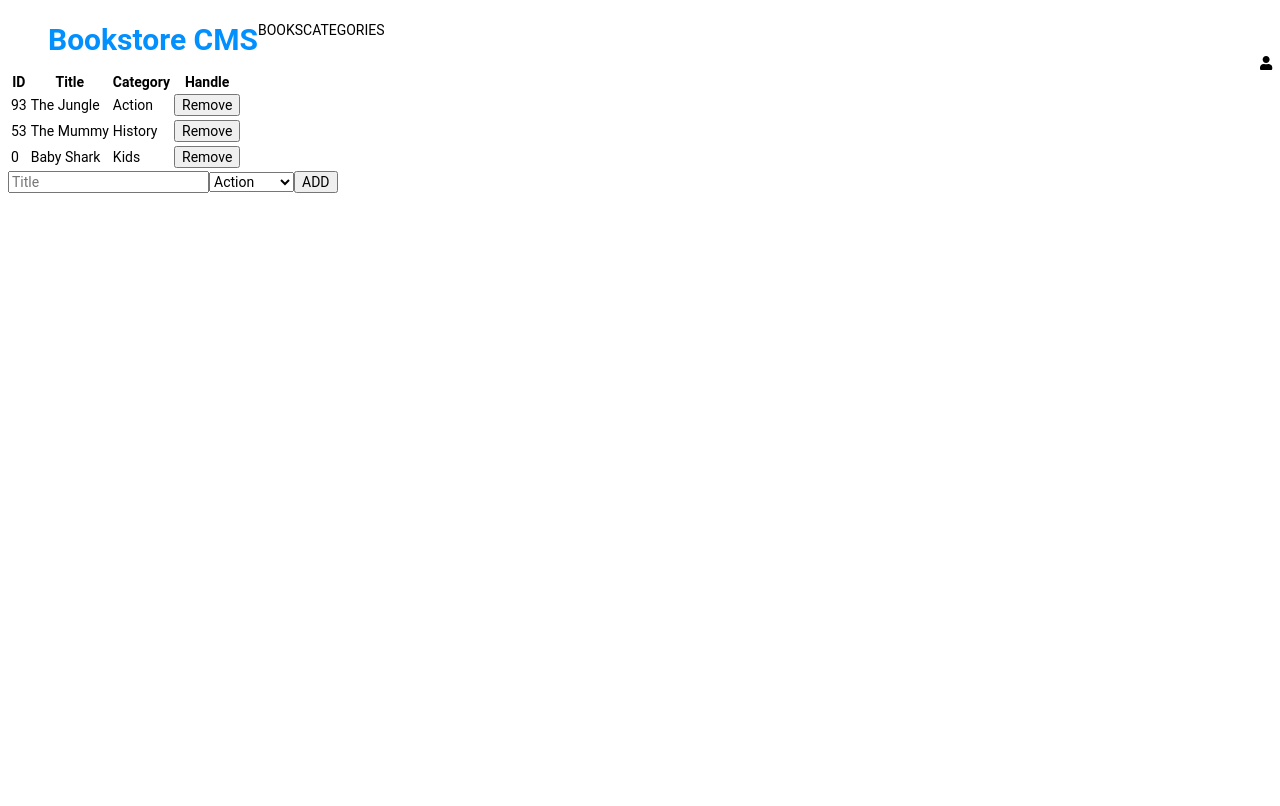
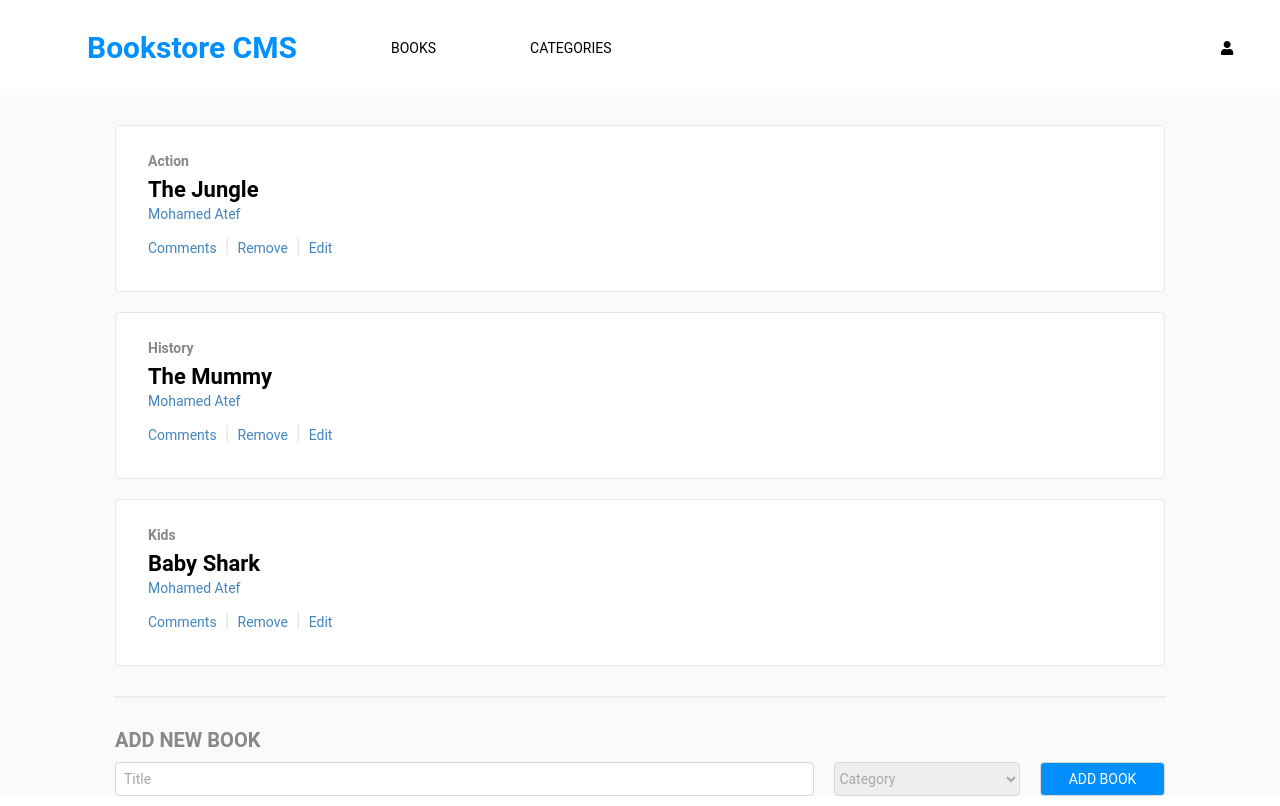
Before and after one commit to Mohamed-js/Book-Store, a React (Create React App) app: page / in a window 1280 px wide. Built offline with nearby package versions, Linux system fonts and the light colour scheme.

Commit message:
Add component styles

```diff
--- a/src/assets/stylesheets/app.css
+++ b/src/assets/stylesheets/app.css
@@ -1,25 +1,41 @@
 * {
   font-size: 14px;
   font-family: Roboto, Helvetica, sans-serif;
+  margin: 0;
 }
 
-.app {
-  text-align: center;
+.App {
+  background-color: #fafafa;
 }
 .nav {
   display: flex;
   justify-content: space-between;
-  align-items: flex-end;
+  align-items: center;
+  background-color: white;
 }
 
 .nav ul {
   display: flex;
+  align-items: center;
   list-style-type: none;
+  margin: 30px 0;
+}
+
+.icon {
+  margin: 30px 0;
 }
 
 .logo {
   font-size: 30px;
   font-weight: 600;
+}
+
+.nav ul li,
+.icon {
+  display: flex;
+  align-items: center;
+  list-style-type: none;
+  margin: 0 47px;
 }
 
 .blue {
@@ -29,3 +45,98 @@
 .f-blue {
   color: #4386bf;
 }
+
+.b-title {
+  font-size: 22px;
+  font-weight: bold;
+  padding: 4px 0;
+  padding-top: 8px;
+}
+
+.b-category {
+  color: #888;
+  font-weight: bold;
+}
+
+.btns {
+  color: #e8e8e8;
+  padding-top: 10px;
+  font-size: 20px;
+}
+
+.btns :first-child {
+  margin-left: 0;
+}
+
+.btn {
+  background-color: white;
+  border: none;
+  padding: 0;
+  margin: 8px;
+}
+
+.books {
+  max-width: 1050px;
+  margin: auto;
+  margin-top: 30px;
+}
+
+.book {
+  background-color: white;
+  margin: 20px 0;
+  border: 1px solid #e8e8e8;
+  border-radius: 4px;
+  padding: 27px 32px;
+}
+.form {
+  margin: auto;
+  max-width: 1050px;
+  width: 100%;
+  display: flex;
+  justify-content: space-between;
+}
+
+.form button,
+.form select,
+.form input {
+  border: rgb(218, 218, 218) solid 1px;
+  border-radius: 4px;
+}
+
+.form select {
+  color: rgb(168, 168, 168);
+}
+
+.form input::placeholder {
+  color: rgb(168, 168, 168);
+  font-size: 14px;
+}
+
+.form button {
+  width: 185px;
+  color: white;
+  background-color: #0290ff;
+}
+
+.form select {
+  width: 285px;
+  margin: 0 20px;
+}
+
+.form-holder,
+.form-holder h1 {
+  color: #888888;
+  font-weight: bold;
+  font-size: 20px;
+  margin-bottom: 10px;
+}
+
+input {
+  width: 100%;
+  padding: 8px;
+}
+
+hr.form {
+  margin: 30px auto;
+  border: rgb(236, 236, 236) 1px solid;
+}
--- a/src/components/Book.js
+++ b/src/components/Book.js
@@ -2,21 +2,33 @@ import React from 'react';
 import PropTypes from 'prop-types';
 
 const Book = (props) => {
-  const {
-    id, title, category, handleClick,
-  } = props;
+  // eslint-disable-next-line
+  const { id, title, category, handleClick } = props;
 
   return (
-    <tr>
-      <td>{id}</td>
-      <td>{title}</td>
-      <td>{category}</td>
-      <td>
-        <button type="button" value={id} onClick={handleClick}>
+    <div className="book">
+      <p className="b-category">{category}</p>
+      <p className="b-title">{title}</p>
+      <p className="f-blue">Mohamed Atef</p>
+      <div className="btns">
+        <button type="button" className="f-blue btn">
+          Comments
+        </button>
+        |
+        <button
+          className="f-blue btn"
+          type="button"
+          value={id}
+          onClick={handleClick}
+        >
           Remove
         </button>
-      </td>
-    </tr>
+        |
+        <button type="button" className="f-blue btn">
+          Edit
+        </button>
+      </div>
+    </div>
   );
 };
 
--- a/src/containers/BooksForm.js
+++ b/src/containers/BooksForm.js
@@ -41,6 +41,9 @@ const BooksForm = () => {
     'Sci-Fi',
   ];
   return (
+    <div className="form-holder">
+      <hr className="form" />
+      <h1 className="form">ADD NEW BOOK</h1>
       <form className="form" id="form" onSubmit={handleClick}>
         <input
           name="title"
@@ -48,15 +51,18 @@ const BooksForm = () => {
           onChange={handleChange}
           required
         />
-      <select name="category" onChange={handleChange}>
+        <select name="category" onChange={handleChange} required>
+          <option value="" disabled selected>Category</option>
+
           {options.map((option) => (
             <option key={Math.random()} value={option}>
               {option}
             </option>
           ))}
         </select>
-      <button type="submit">ADD</button>
+        <button type="submit">ADD BOOK</button>
       </form>
+    </div>
   );
 };
 
--- a/src/containers/BooksList.js
+++ b/src/containers/BooksList.js
@@ -12,16 +12,7 @@ const BooksList = () => {
   };
 
   return (
-    <table>
-      <thead>
-        <tr>
-          <th>ID</th>
-          <th>Title</th>
-          <th>Category</th>
-          <th>Handle</th>
-        </tr>
-      </thead>
-      <tbody>
+    <div className="books">
       {books.map((book) => (
         <Book
           key={book.id}
@@ -31,8 +22,7 @@ const BooksList = () => {
           handleClick={handleClick}
         />
       ))}
-      </tbody>
-    </table>
+    </div>
   );
 };
 
```
Lines whose indentation alone changed are shown as unchanged.
